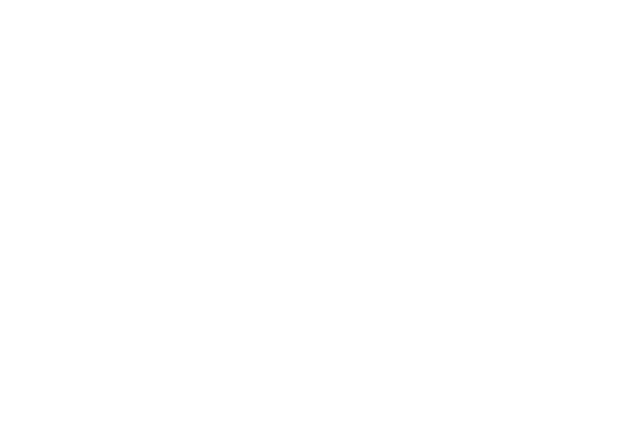
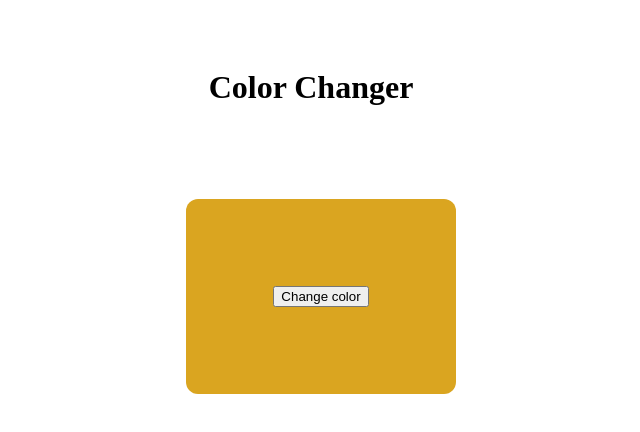
Before and after one commit to jameskiprop/DOM-project-2, a plain HTML site: page index.html in a window 1280 px wide. Shown: the whole page, without its empty margins (319-959 px from the left). Drawn offline with Linux system fonts and the light colour scheme.

Commit message:
complete DOM project 2

```diff
--- a/index.html
+++ b/index.html
@@ -3,7 +3,16 @@
   <head>
     <meta charset="UTF-8" />
     <meta name="viewport" content="width=device-width, initial-scale=1.0" />
-    <title>Document</title>
+    <link rel="stylesheet" href="style.css" />
+    <title>Color changer</title>
   </head>
-  <body></body>
+  <body>
+    <div class="container">
+      <h1>Color Changer</h1>
+      <div id="color-box">
+        <button id="change-color-button">Change color</button>
+      </div>
+    </div>
+    <script src="script.js"></script>
+  </body>
 </html>
--- a/script.js
+++ b/script.js
@@ -0,0 +1,21 @@
+//waiting for the DOM content to be loaded (DOMContentLoaded)
+document.addEventListener("DOMContentLoaded", function () {
+  //selecting the elements using the getElementByID
+  var colorBox = document.getElementById("color-box");
+  var changeColorButton = document.getElementById("change-color-button");
+
+  //implementing .getRandomColor() function
+  function getRandomColor() {
+    let maxVal = 0xffffff; // getting the maximum hexadecimal value for color (256 colors)
+    let randomNumber = Math.random() * maxVal; //returns a floating point random number
+    randomNumber = Math.floor(randomNumber); //converting the floating-point number to an integer
+    randomNumber = randomNumber.toString(16); //converting the integer into a hexadecimal
+    let randomColor = randomNumber.padStart(6, "0"); // Ensuring the hex color string has 6 characters by padding with zeros if necessary
+    return `#${randomColor.toUpperCase()}`; // giving back the hex color string in uppercase format
+  }
+  console.log(getRandomColor());
+  // handling the click events (Adding EventListeners to the button)
+  changeColorButton.addEventListener("click", function () {
+    colorBox.style.backgroundColor = getRandomColor(); //calling the getRandomColor function within the click event to change the background color of the colorbox.
+  });
+});
--- a/style.css
+++ b/style.css
@@ -0,0 +1,25 @@
+.container {
+  display: flex;
+  justify-content: center;
+  align-items: center;
+  margin-top: 48px;
+  position: relative;
+}
+
+h1 {
+  margin-right: 20px;
+}
+
+#color-box {
+  color: black;
+  background-color: goldenrod;
+  display: inline-block;
+  font-size: 16px;
+  margin: 25px 70px;
+  padding: 87px;
+  border: none;
+  cursor: pointer;
+  border-radius: 12px;
+  position: absolute;
+  margin-top: 35%;
+}
```
